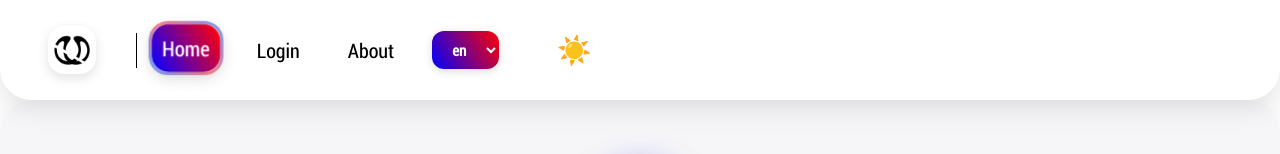
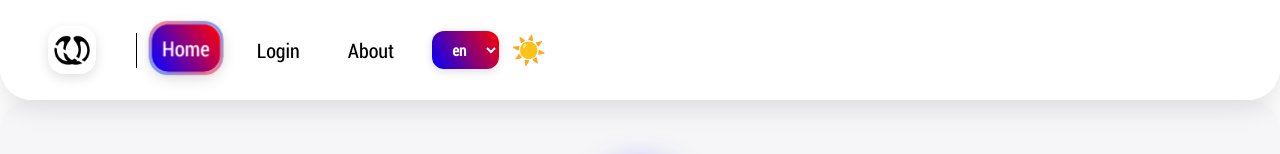
Before and after one commit to LeSimple02/office1789, a Vue app in the folder webfront2/: page / in a window 1280 px wide. Shown: the top 154 px of the page. Built offline with nearby package versions, Linux system fonts and the light colour scheme.

Commit message:
Mis à jour du responsive et ajout de l'app mobile 2

```diff
--- a/webfront2/src/App.vue
+++ b/webfront2/src/App.vue
@@ -438,16 +438,16 @@ select:hover {
 }
 #toggle {
   border: none;
-  width: 20%;
-  margin-left: -10%;
 
+
+  display: flex;
   padding: 0;
   font-size: 28px;
   cursor: pointer;
 
   transition: all 0.3s ease;
   position: relative;
-  left: 50%;
+
 
 }
 #toggle:hover {
```
